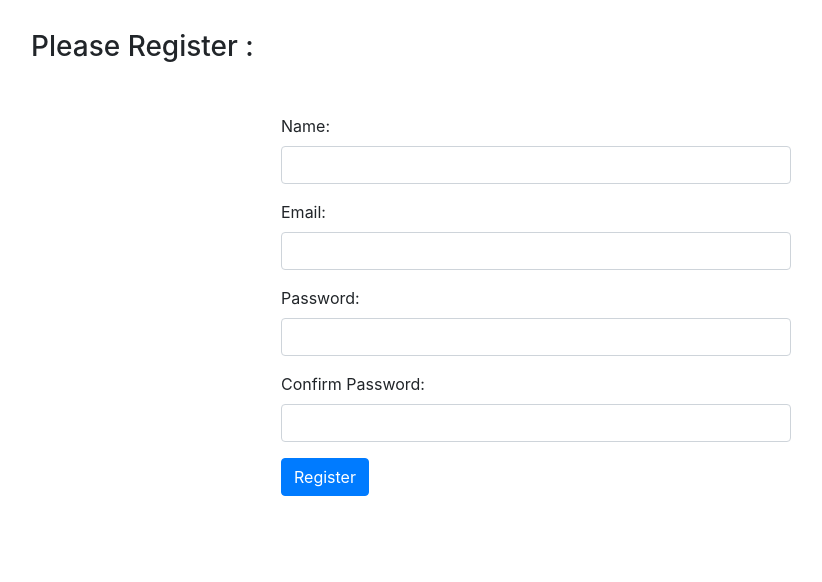
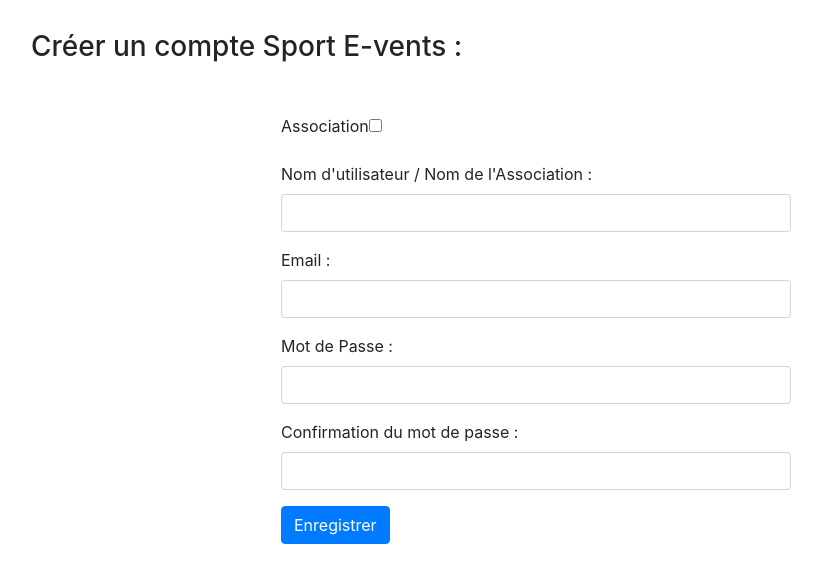
Before and after one commit to C-Cos/codac, a React (Create React App) app in the folder frontend/: page /register in a window 1280 px wide. Shown: the top 582 px of the page, without its empty margins (104-926 px from the left). Built offline with nearby package versions, Linux system fonts and the light colour scheme.

Commit message:
add Association to register form+alert error+language

```diff
--- a/frontend/src/components/Home/register.js
+++ b/frontend/src/components/Home/register.js
@@ -2,20 +2,16 @@
 import { Redirect } from 'react-router';
 import {register} from './UserFunctions';
 
-function validate(register) {
-    // we are going to store errors for all fields
-    // in a signle array
-    const errors = [];
-
-    if (register.name.length < 5 || register.name.length > 20) {
-      errors.push("Name must be between 5 and 20 characters");
+function validate(user) {
+    if (user.name.length < 5 || user.name.length > 20) {
+      alert("Votre nom ou le nom de votre Association doit contenir entre 5 et 20 caractère.");
+      return true;
     }
 
-    if (register.password !== register.confPass) {
-      errors.push("Password did not match confirmation");
+    if (user.password !== user.confPass) {
+      alert("Le mot de passe entré ne correspond pas à la confirmation.");
+      return true
     }
-
-    return errors;
   }
 
 
@@ -27,6 +23,7 @@
         this.onChangeEmail = this.onChangeEmail.bind(this);
         this.onChangePassword = this.onChangePassword.bind(this);
         this.onChangeConfPass = this.onChangeConfPass.bind(this);
+        this.onChangeAsso = this.onChangeAsso.bind(this);
         this.onSubmit = this.onSubmit.bind(this);
 
         this.state = {
@@ -34,9 +31,23 @@
             email: '',
             password: '',
             confPass: '',
+            asso: false,
             errors: [],
             wrong: ''
         }
+    }
+    onChangeAsso(e){
+        if(this.state.asso === false){
+            this.setState({
+                asso: true
+            });
+        }
+        else{
+            this.setState({
+                asso: false
+            });
+        }
+
     }
     onChangeName(e) {
         this.setState({
@@ -68,10 +79,9 @@
             password: this.state.password,
             confPass: this.state.confPass,
         }
-        const errors = validate(register);
-        if (errors.length > 0) {
-            this.setState({ errors });
-            return;
+        if(validate(user) === true)
+        {
+            return true
         }
         else
         {
@@ -79,26 +89,20 @@
             .then((response) => {
             if(response.data.message === "Successful")
             {
-                /* this.props.authenticate({
-                    name: this.state.name,
-                    email: this.state.email,
-                    isLoggedIn: true
-                }); */
+                alert("Votre compte a été enregistré avec succès !");
                 this.setState({
-                    wrong: '',
                     fireRedirect: true
                 });
             }
             else
             {
-                this.setState({
-                    wrong: response.data.message
-                });
+                alert("Oops, nous n'avons pas pu vous enregistrer. Merci de réessayer dans quelques instants.");
                 console.log(response.data);
             }
             })
             .catch((error) => {
-            console.error(error);
+                alert("Oops, nous n'avons pas pu vous enregistrer. Merci de réessayer dans quelques instants.");
+                console.error(error);
             });
 
 
@@ -113,34 +117,41 @@
 
 
     render(){
-        const { errors } = this.state;
         return (
             <div className="container">
-                <h3 style={{marginTop: 30, marginLeft: 50}} >Please Register :</h3>
-                <p>{this.state.wrong}</p>
+                <h3 style={{marginTop: 30, marginLeft: 50}} >Créer un compte Sport E-vents :</h3>
                 <div style={{marginTop: 50, marginLeft: 300, marginRight:300}}>
                     <form onSubmit={this.onSubmit}>
-                        {errors.map(error => (
-                        <p key={error}>Error: {error}</p>
-                            ))}
                         <div className="form-group">
-                            <label>Name:  </label>
-                            <input type="text" className="form-control" value={this.state.name} onChange={this.onChangeName}/>
+                                <label>
+                                    Association
+                                <input
+                                    className="AssociationInput"
+                                    name="asso"
+                                    type="checkbox"
+                                    checked={this.state.asso}
+                                    onChange={this.onChangeAsso} />
+                                </label>
+                            <br />
                         </div>
                         <div className="form-group">
-                            <label>Email: </label>
-                            <input type="email" className="form-control"value={this.state.email} onChange={this.onChangeEmail}/>
+                            <label>Nom d'utilisateur / Nom de l'Association :  </label>
+                            <input type="text" className="form-control" value={this.state.name} onChange={this.onChangeName} required/>
                         </div>
                         <div className="form-group">
-                            <label>Password: </label>
-                            <input type="password" className="form-control"value={this.state.password} onChange={this.onChangePassword}/>
+                            <label>Email : </label>
+                            <input type="email" className="form-control"value={this.state.email} onChange={this.onChangeEmail} required/>
                         </div>
                         <div className="form-group">
-                            <label>Confirm Password: </label>
-                            <input type="password" className="form-control"value={this.state.confPass} onChange={this.onChangeConfPass}/>
+                            <label>Mot de Passe : </label>
+                            <input type="password" className="form-control"value={this.state.password} onChange={this.onChangePassword} required/>
                         </div>
                         <div className="form-group">
-                            <input type="submit" value="Register" className="btn btn-primary"/>
+                            <label>Confirmation du mot de passe : </label>
+                            <input type="password" className="form-control"value={this.state.confPass} onChange={this.onChangeConfPass} required/>
+                        </div>
+                        <div className="form-group">
+                            <input type="submit" value="Enregistrer" className="btn btn-primary"/>
                         </div>
                     </form>
                 </div>
```
